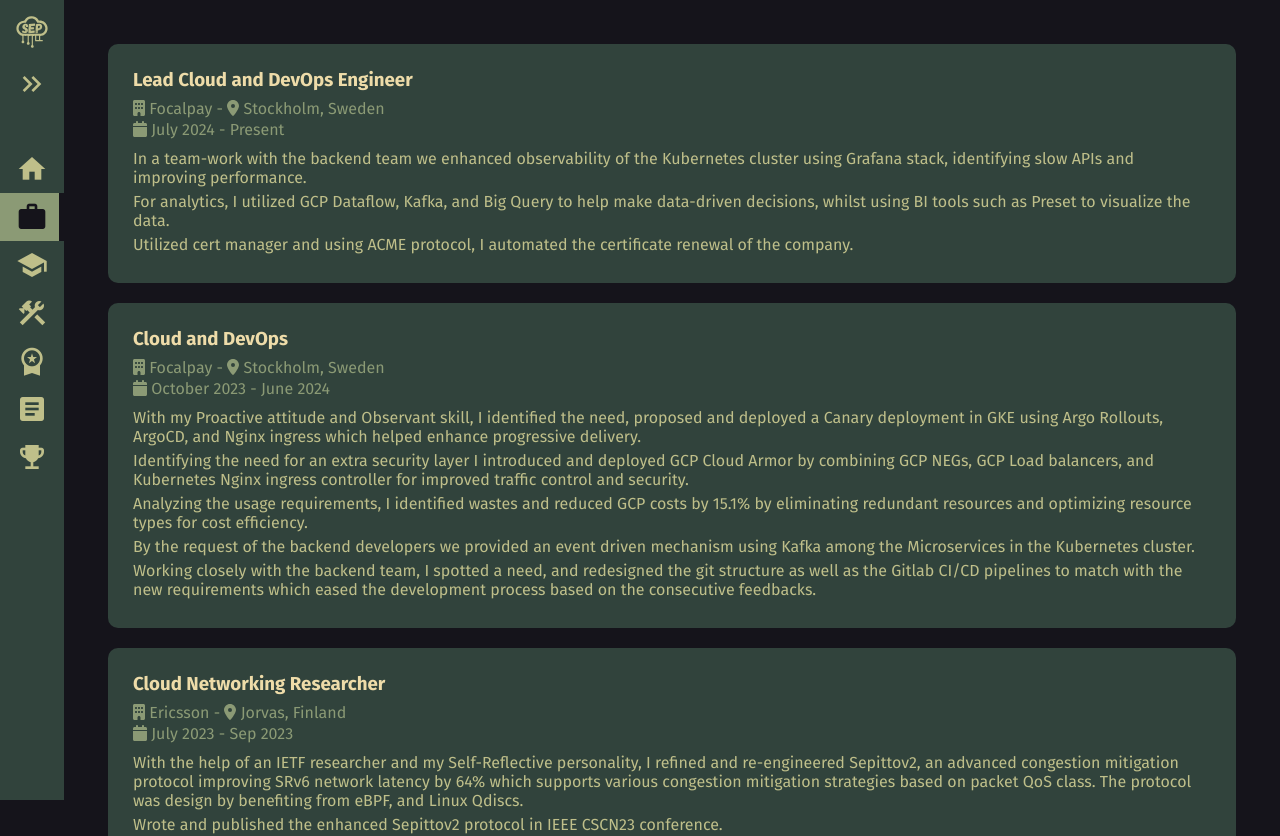
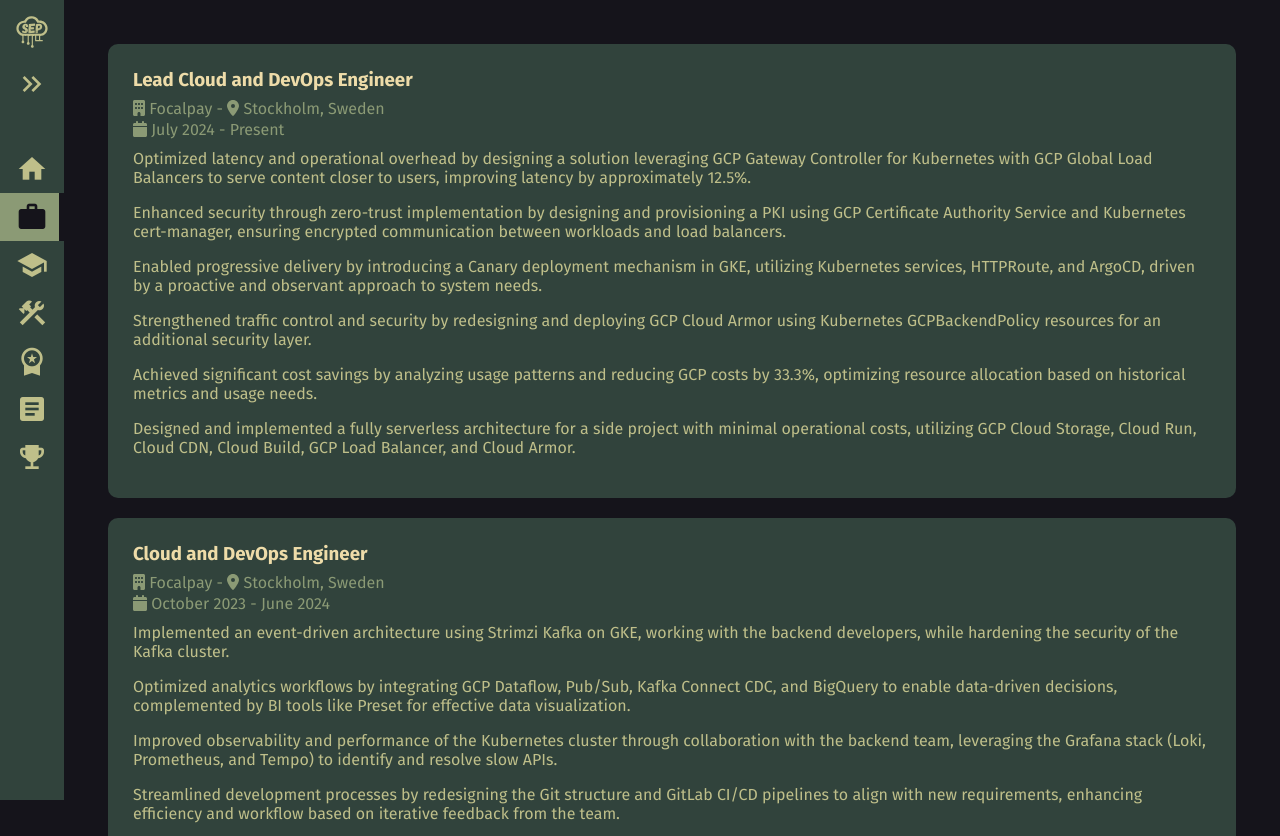
Before and after one commit to sepehrjavid/sepehrjavid-website, a Vue app: page /experience in a window 1280 px wide. Shown: the top 836 px of the page. Built offline with nearby package versions, Linux system fonts and the light colour scheme.

Commit message:
update info

```diff
--- a/src/views/Experience.vue
+++ b/src/views/Experience.vue
@@ -30,22 +30,24 @@
         location: 'Stockholm, Sweden',
         date: 'July 2024 - Present',
         details: [
-            'In a team-work with the backend team we enhanced observability of the Kubernetes cluster using Grafana stack, identifying slow APIs and improving performance.',
-            'For analytics, I utilized GCP Dataflow, Kafka, and Big Query to help make data-driven decisions, whilst using BI tools such as Preset to visualize the data.',
-            'Utilized cert manager and using ACME protocol, I automated the certificate renewal of the company.',
+            'Optimized latency and operational overhead by designing a solution leveraging GCP Gateway Controller for Kubernetes with GCP Global Load Balancers to serve content closer to users, improving latency by approximately 12.5%.',
+            'Enhanced security through zero-trust implementation by designing and provisioning a PKI using GCP Certificate Authority Service and Kubernetes cert-manager, ensuring encrypted communication between workloads and load balancers.',
+            'Enabled progressive delivery by introducing a Canary deployment mechanism in GKE, utilizing Kubernetes services, HTTPRoute, and ArgoCD, driven by a proactive and observant approach to system needs.',
+            'Strengthened traffic control and security by redesigning and deploying GCP Cloud Armor using Kubernetes GCPBackendPolicy resources for an additional security layer.',
+            'Achieved significant cost savings by analyzing usage patterns and reducing GCP costs by 33.3%, optimizing resource allocation based on historical metrics and usage needs.',
+            'Designed and implemented a fully serverless architecture for a side project with minimal operational costs, utilizing GCP Cloud Storage, Cloud Run, Cloud CDN, Cloud Build, GCP Load Balancer, and Cloud Armor.'
         ]
     },
     {
-        title: 'Cloud and DevOps',
+        title: 'Cloud and DevOps Engineer',
         company: 'Focalpay',
         location: 'Stockholm, Sweden',
         date: 'October 2023 - June 2024',
         details: [
-            'With my Proactive attitude and Observant skill, I identified the need, proposed and deployed a Canary deployment in GKE using Argo Rollouts, ArgoCD, and Nginx ingress which helped enhance progressive delivery.',
-            'Identifying the need for an extra security layer I introduced and deployed GCP Cloud Armor by combining GCP NEGs, GCP Load balancers, and Kubernetes Nginx ingress controller for improved traffic control and security.',
-            'Analyzing the usage requirements, I identified wastes and reduced GCP costs by 15.1% by eliminating redundant resources and optimizing resource types for cost efficiency.',
-            'By the request of the backend developers we provided an event driven mechanism using Kafka among the Microservices in the Kubernetes cluster.',
-            'Working closely with the backend team, I spotted a need, and redesigned the git structure as well as the Gitlab CI/CD pipelines to match with the new requirements which eased the development process based on the consecutive feedbacks.'
+            'Implemented an event-driven architecture using Strimzi Kafka on GKE, working with the backend developers, while hardening the security of the Kafka cluster.',
+            'Optimized analytics workflows by integrating GCP Dataflow, Pub/Sub, Kafka Connect CDC, and BigQuery to enable data-driven decisions, complemented by BI tools like Preset for effective data visualization.',
+            'Improved observability and performance of the Kubernetes cluster through collaboration with the backend team, leveraging the Grafana stack (Loki, Prometheus, and Tempo) to identify and resolve slow APIs.',
+            'Streamlined development processes by redesigning the Git structure and GitLab CI/CD pipelines to align with new requirements, enhancing efficiency and workflow based on iterative feedback from the team.'
         ]
     },
     {
@@ -130,6 +132,6 @@
 }
 
 .description-item {
-    margin-bottom: 0.3em;
+    margin-bottom: 1em;
 }
 </style>
--- a/src/views/Skills.vue
+++ b/src/views/Skills.vue
@@ -102,21 +102,21 @@
                 name: 'GCP',
                 isOpen: false,
                 type: "nestedChild",
-                skills: ['GKE', 'Compute Engine', 'Cloud Storage', 'Dataflow', 'Dataproc', 'Cloud Run', 'Eventarc', 'BigQuery', 'Loadbalancer', 'Cloud Function', 'Cloud Armor', 'CloudSQL', 'VPC', 'IAM', 'CAS']
+                skills: ['GKE', 'Compute Engine', 'Cloud Storage', 'Dataflow', 'Dataproc', 'Cloud Run', 'Eventarc', 'BigQuery', 'Loadbalancer', 'Cloud Function', 'Cloud Armor', 'CloudSQL', 'VPC', 'IAM', 'CAS', 'Cloud CDN', 'Cloud Router']
             },
             {
                 name: 'AWS',
                 isOpen: false,
                 type: "nestedChild",
                 icon: ['fab', 'aws'],
-                skills: ['Cloud Front', 'Athena', 'VPC', 'AuroraDB', 'S3', 'Lambda', 'DynamoDB', 'SQS', 'SNS', 'EC2', 'ECS', 'EKS', 'Cloud Watch', 'RDS', 'IAM', 'ASG', 'Route53', 'Redshift', 'Quicksight', 'Kinesis']
+                skills: ['Cloud Front', 'Athena', 'VPC', 'AuroraDB', 'S3', 'Lambda', 'DynamoDB', 'SQS', 'SNS', 'EC2', 'ECS', 'EKS', 'Cloud Watch', 'RDS', 'IAM', 'Route53', 'Redshift', 'Quicksight', 'Kinesis']
             },
             {
                 name: 'CI/CD & Automation',
                 isOpen: false,
                 type: "nestedChild",
                 icon: ['fas', 'cogs'],
-                skills: ['Ansible', 'Terraform', 'AWS CodePipeline', 'AWS CodeBuild', 'Gitlab Pipeline']
+                skills: ['Ansible', 'Terraform', 'AWS CodePipeline', 'AWS CodeBuild', 'Gitlab Pipeline', 'GCP Cloud Build']
             },
             {
                 name: "Observability",
```
